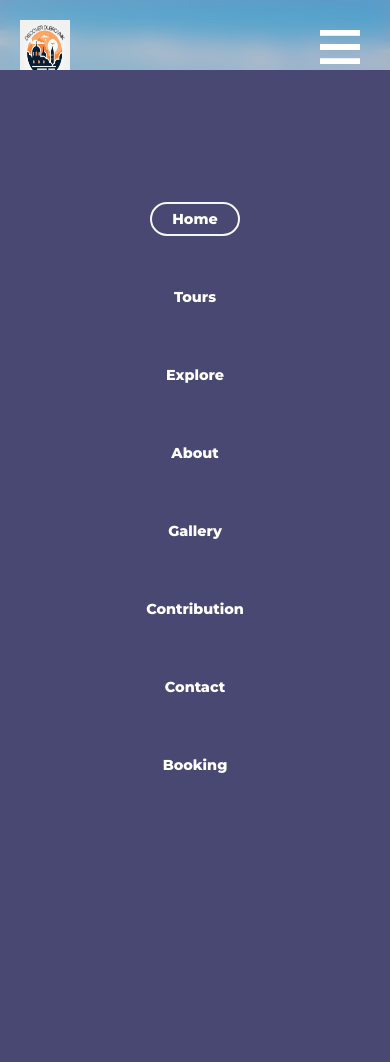
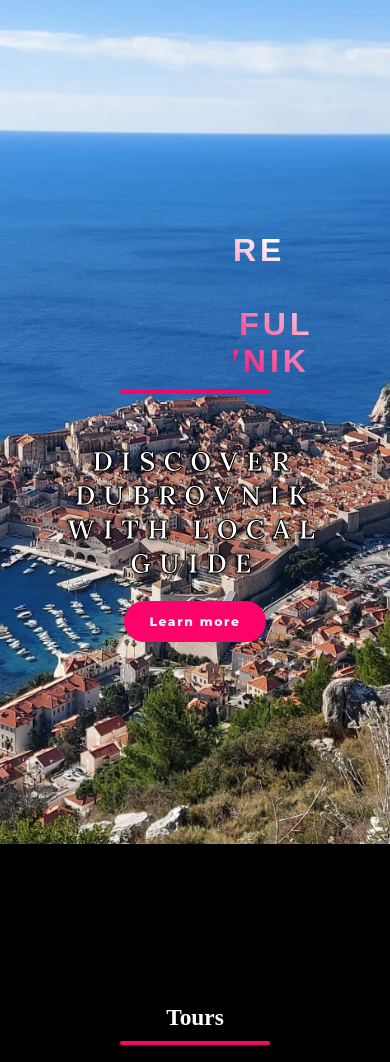
Before and after one commit to XDossier/discoverdubrovnik, a PHP site: page / in a window 390 px wide. Shown: the top 1062 px of the page. Before the commit the page ends 773 px from the top, so only its background shows below. Run offline with PHP 8.4, Linux system fonts and the light colour scheme; some web fonts are replaced.

Commit message:
Update responsive.css

```diff
--- a/css/responsive.css
+++ b/css/responsive.css
@@ -1,70 +1,59 @@
 /* mobile responsiveness design */
-
-/* General Mobile Adjustments */
 @media screen and (max-width: 990px) {
   .contact_us {
     flex-direction: column;
     width: 100%;
   }
-  .logo {
+  .img2 {
     display: none;
   }
+
   form,
   .cbox {
     margin: auto;
     margin-bottom: 30px;
   }
-
-  .nav-links {
-    display: flex;
-    flex-direction: column;
-    width: 100%;
-    background: #484872;
-    position: absolute;
-    top: 70px; /* Adjust based on navbar height */
-    left: 0;
-    transition: all 0.5s ease;
-    z-index: 10; /* Ensure it appears above other content */
 }
-
-  .nav-links li {
-    margin: 15px 0; /* Adjust spacing between items */
-  }
-
-  .menu-btn {
-    display: block;
-  }
-}
-
-/* Adjustments for larger tablets and smaller desktops */
 @media screen and (max-width: 1130px) {
   .menu-btn {
     display: block;
   }
 
+  .img2 {
+    display: none;
+  }
+
   .navbar {
-    padding: 20px;
+    padding: 45px;
   }
 
   .logo {
+    position: absolute;
+    top: 30px;
+    left: 15px;
+  }
+
+  .navbar {
     display: none;
   }
 
   .nav-links {
-    display: flex;
     flex-direction: column;
     width: 100%;
     height: 100vh;
     justify-content: center;
     background: #484872;
-    position: absolute;
-    top: 70px; /* Adjust based on navbar height */
-    left: 0;
+    margin-top: -900px;
     transition: all 0.5s ease;
   }
 
-  .nav-links.show-nav-links {
-    display: flex;
+
+  .navbar.active {
+    display: block; /* or use any other method to show the menu */
+  }
+  .mobile-menu {
+    margin-top: 602px;
+    border-bottom-right-radius: 30%;
   }
 
   .nav-links li {
@@ -72,7 +61,6 @@
   }
 }
 
-/* For larger tablets and small desktops */
 @media screen and (max-width: 1440px) {
 	 .containerx {
 	  top: 40%;
@@ -80,8 +68,12 @@
 	  transform-style: preserve-3d;
 	}
 
-  .logo{
+  .img2 {
     display: none;
+  }
+
+  .navbar.active {
+    display: block; /* or use any other method to show the menu */
   }
 
 	#about_us div {
@@ -101,16 +93,19 @@
 	}
 }
 
-/* For tablets and large phones */
 @media only screen and (max-width: 850px) {
-  /* events */
-  .logo {
-    display: none;
-  }
+  /*events*/
   .row {
     flex-direction: column;
   }
 
+  .navbar.active {
+    display: block; /* or use any other method to show the menu */
+  }
+
+  .img2 {
+    display: none;
+  }
   .row .col {
     margin: 20px auto;
   }
@@ -119,120 +114,107 @@
     max-width: 90%;
   }
 
-  /* explore */
+  /*explore*/
   .explore-content {
     width: 100%;
-    text-align: center;
-    margin: 0 auto;
   }
 
-  /* tours */
+  /*tours*/
   .tours {
     width: 100%;
   }
 
-  /* footer */
+  /*footer*/
   .footer {
     padding: 10px;
   }
-
   .content-col {
     width: 100%;
   }
-
   #about_us p {
     width: 70%;
   }
 }
 
-/* For phones and very small screens */
 @media screen and (max-width: 770px) {
   #about_us p {
     width: 85%;
     padding-top: 7em;
     margin: auto;
   }
-
   form,
   .cbox {
     width: 90%;
   }
-
   .ctn {
     margin: auto;
   }
 
+
+  .img2 {
+    display: none;
+  }
   .explore-content {
     margin: 0 auto;
     text-align: center;
     width: 80%;
   }
 
-  .image-gallery {
-    grid-template-columns: 1fr; /* Adjust gallery layout for small screens */
+  .explore-content .ctn {
+    margin: 40px auto;
+  }
+}
+@media screen and (max-width: 600px) {
+  #about_us p {
+    margin: auto;
   }
 
-  .slider-wrapper {
-    width: 100%;
-    height: auto; /* Adjust height for small screens */
+  .img2 {
+    display: none;
+  }
+}
+@media screen and (max-width: 470px) {
+  .ctn {
+    padding: 13px 25px;
+  }
+  .c_boxx a p {
+    font-size: 17.5px;
   }
 
-  .footer {
-    padding: 10px 20px;
+  .img2 {
+    display: none;
+  }
+}
+@media screen and (max-width: 400px) {
+  .ctn {
+    padding: 13px 25px;
+  }
+  .c_boxx a p {
+    font-size: 16px;
   }
 
-  #back-to-top button {
-    font-size: 0.8rem;
-    padding: 8px 16px;
-  }
-
-
-  .logo{
+  .img2 {
     display: none;
   }
 }
 
-/* For extremely small screens (phones in portrait mode) */
-@media screen and (max-width: 480px) {
-  .logo {
+@media (max-width: 850px) {
+  .content-col {
+    text-align: center;
+  }
+  .content-col .line {
+    margin: 0.5rem auto;
+  }
+  .content-col .ctn {
+    margin: 0 auto;
+    position: inherit;
+  }
+  .content-col p {
+    max-width: 75%;
+    text-align: justify;
+  }
+
+  .img2 {
     display: none;
   }
-
-  .nav-links li {
-    font-size: 0.9rem;
 }
-
-  .header-content h1 {
-    font-size: 5vmin;
-  }
-
-  .header-content h2 {
-    font-size: 3vmin;
-  }
-
-  .explore-content h1 {
-    font-size: 1.5rem;
-  }
-
-  .explore-content p {
-    padding: 0 20px;
-  }
-
-  .card {
-    width: 90%;
-    margin: 10px auto;
-  }
-
-  .cform {
-    padding: 0.5em;
-  }
-
-  .contact_us {
-    flex-direction: column;
-    width: 100%;
-  }
-
-  .footer {
-    padding: 5px 10px;
-  }
-}
```
Lines whose indentation alone changed are shown as unchanged.
